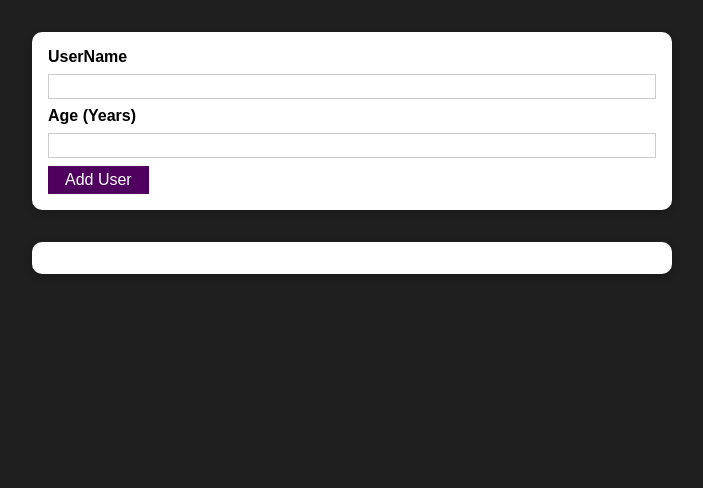
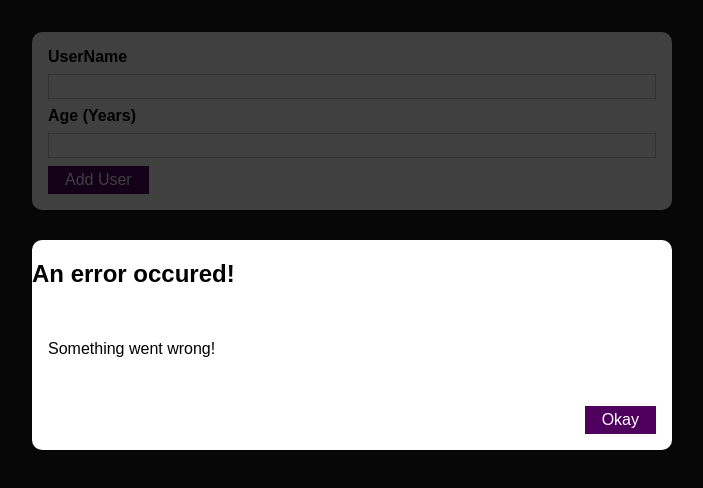
Before and after one commit to vinothsmart/react-complete-guide, a React (Create React App) app: page / in a window 1280 px wide. Shown: the top 488 px of the page, without its empty margins (288-991 px from the left). Built offline with nearby package versions, Linux system fonts and the light colour scheme.

Commit message:
Error Modal

```diff
--- /dev/null
+++ b/src/components/UI/ErrorModal.js
@@ -0,0 +1,23 @@
+import Button from "./Button";
+import Card from "./Card";
+import classes from "./ErrorModal.module.css";
+
+const ErrorModal = ({ title, message }) => {
+  return (
+    <div className={classes.backdrop}>
+      <Card className={classes.modal}>
+        <header>
+          <h2>{title}</h2>
+        </header>
+        <div className={classes.content}>
+          <p>{message}</p>
+        </div>
+        <footer className={classes.actions}>
+          <Button>Okay</Button>
+        </footer>
+      </Card>
+    </div>
+  );
+};
+
+export default ErrorModal;
--- /dev/null
+++ b/src/components/UI/ErrorModal.module.css
@@ -0,0 +1,45 @@
+.backdrop {
+  position: fixed;
+  top: 0;
+  left: 0;
+  width: 100%;
+  height: 100vh;
+  z-index: 10;
+  background: rgba(0, 0, 0, 0.75);
+}
+
+.modal {
+  position: fixed;
+  top: 30vh;
+  left: 10%;
+  width: 80%;
+  z-index: 100;
+  overflow: hidden;
+}
+
+.header {
+  background: #4f005f;
+  padding: 1rem;
+}
+
+.header h2 {
+  margin: 0;
+  color: white;
+}
+
+.content {
+  padding: 1rem;
+}
+
+.actions {
+  padding: 1rem;
+  display: flex;
+  justify-content: flex-end;
+}
+
+@media (min-width: 768px) {
+  .modal {
+    left: calc(50% - 20rem);
+    width: 40rem;
+  }
+}
--- a/src/components/Users/AddUser.js
+++ b/src/components/Users/AddUser.js
@@ -1,6 +1,7 @@
 import { useState } from "react";
 import Button from "../UI/Button";
 import Card from "../UI/Card";
+import ErrorModal from "../UI/ErrorModal";
 import classes from "./AddUser.module.css";
 
 const AddUser = ({ onAddUser }) => {
@@ -32,6 +33,8 @@ const AddUser = ({ onAddUser }) => {
   };
 
   return (
+    <>
+      <ErrorModal title="An error occured!" message="Something went wrong!" />
       <Card className={classes.input}>
         <form onSubmit={addUserHandler}>
           <label htmlFor="username">UserName</label>
@@ -51,6 +54,7 @@ const AddUser = ({ onAddUser }) => {
           <Button type="submit">Add User</Button>
         </form>
       </Card>
+    </>
   );
 };
 
```
Lines whose indentation alone changed are shown as unchanged.
